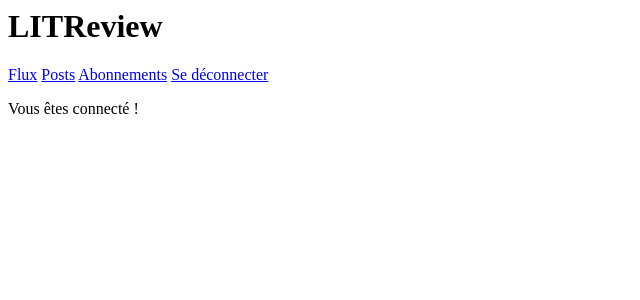
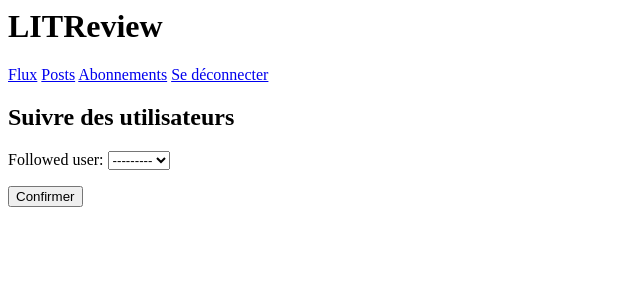
Before and after one commit to Tortique/LITReview, a Django app: page /subscriptions/ in a window 1280 px wide. Shown: the top 300 px of the page, without its empty margins (0-640 px from the left). Run offline with Django 4.2, Linux system fonts and the light colour scheme; a user stored in the database is signed in; data comes from the database, SQL or seed files in the repository.

Commit message:
Ajout du système de follows

```diff
--- a/LITReview/urls.py
+++ b/LITReview/urls.py
@@ -32,7 +32,7 @@ urlpatterns = [
     path('logout/', authentication.views.logout_user, name='logout'),
     path('home/', litr.views.home, name='home'),
     path('posts/', litr.views.posts, name='posts'),
-    path('subscriptions/', litr.views.subscriptions, name='subscriptions'),
+    path('subscriptions/', litr.views.follow_users, name='subscriptions'),
     path('create/ticket/', litr.views.create_ticket, name='create_ticket'),
     path('create/review/', litr.views.create_review_and_ticket, name='create_review'),
     path('<int:ticket_id>/edit', litr.views.edit_ticket, name='modify_ticket'),
--- a/authentication/models.py
+++ b/authentication/models.py
@@ -3,4 +3,4 @@ from django.db import models
 
 
 class User(AbstractUser):
-    follows = models.ManyToManyField('self', symmetrical=False)
+    pass
--- a/litr/forms.py
+++ b/litr/forms.py
@@ -1,7 +1,9 @@
 from django import forms
 from django.contrib.auth import get_user_model
+from django.core.exceptions import ValidationError
 
 from . import models
+from .models import UserFollows
 
 User = get_user_model()
 
@@ -28,3 +30,25 @@ class ReviewForm(forms.ModelForm):
 
 class DeleteReviewForm(forms.Form):
     delete_review = forms.BooleanField(widget=forms.HiddenInput, initial=True)
+
+
+class FollowUsersForm(forms.ModelForm):
+
+    def __init__(self, *args, **kwargs):
+        if kwargs:
+            self.request_user = kwargs.pop("request_user")
+            self.former_followed_user = kwargs.pop("former_followed_user")
+        super(FollowUsersForm, self).__init__(*args, **kwargs)
+
+    class Meta:
+        model = models.UserFollows
+        fields = ['followed_user']
+
+    def clean_followed_user(self):
+        data = self.cleaned_data["followed_user"]
+        if self.request_user:
+            if self.request_user == data:
+                raise ValidationError("Vous ne pouvez vous suivre vous-même!", code="invalid")
+            if self.former_followed_user.filter(followed_user=data).exists():
+                raise ValidationError("Abonné déja suivi!", code="invalid")
+        return data
--- a/litr/models.py
+++ b/litr/models.py
@@ -33,3 +33,20 @@ class Review(models.Model):
     headline = models.CharField(max_length=128)
     body = models.CharField(max_length=8192, blank=True)
     time_created = models.DateTimeField(auto_now_add=True)
+
+
+class UserFollows(models.Model):
+    user = models.ForeignKey(to=settings.AUTH_USER_MODEL, on_delete=models.CASCADE, related_name="following")
+    followed_user = models.ForeignKey(to=settings.AUTH_USER_MODEL, on_delete=models.CASCADE, related_name="followed_by")
+
+    class Meta:
+        unique_together = ("user", "followed_user",)
+        constraints = [
+            models.CheckConstraint(
+                name="%(app_label)s_%(class)s_prevent_self_follow",
+                check=~models.Q(user=models.F("followed_user")),
+            ),
+        ]
+
+    def __str__(self):
+        return f'{self.user} suit {self.followed_user}'
--- a/litr/templates/litr/subscriptions.html
+++ b/litr/templates/litr/subscriptions.html
@@ -1,4 +1,9 @@
 {% extends 'base.html' %}
 {% block content %}
-    <p>Vous êtes connecté !</p>
+    <h2>Suivre des utilisateurs</h2>
+    <form method="post">
+        {{ form.as_p }}
+        {% csrf_token %}
+        <button type="submit" >Confirmer</button>
+    </form>
 {% endblock content %}
--- a/litr/views.py
+++ b/litr/views.py
@@ -1,6 +1,8 @@
 from django.contrib.auth.decorators import login_required
 from . import forms, models
 from django.shortcuts import render, redirect, get_object_or_404
+
+from .models import UserFollows
 
 
 @login_required
@@ -12,11 +14,6 @@ def home(request):
 @login_required
 def posts(request):
     return render(request, 'litr/posts.html')
-
-
-@login_required
-def subscriptions(request):
-    return render(request, 'litr/subscriptions.html')
 
 
 @login_required
@@ -96,3 +93,17 @@ def edit_review(request, review_id):
         'delete_form': delete_form,
     }
     return render(request, 'litr/modify_review.html', context=context)
+
+
+@login_required
+def follow_users(request):
+    users_list = UserFollows.objects.filter(user=request.user)
+    form = forms.FollowUsersForm(request_user=request.user, former_followed_user=users_list)
+    if request.method == 'POST':
+        form = forms.FollowUsersForm(request.POST, request_user=request.user, former_followed_user=users_list)
+        if form.is_valid():
+            followed = form.cleaned_data.get("followed_user")
+            user = request.user
+            UserFollows.objects.create(user=user, followed_user=followed)
+            return redirect('home')
+    return render(request, 'litr/subscriptions.html', context={'form': form})
```
